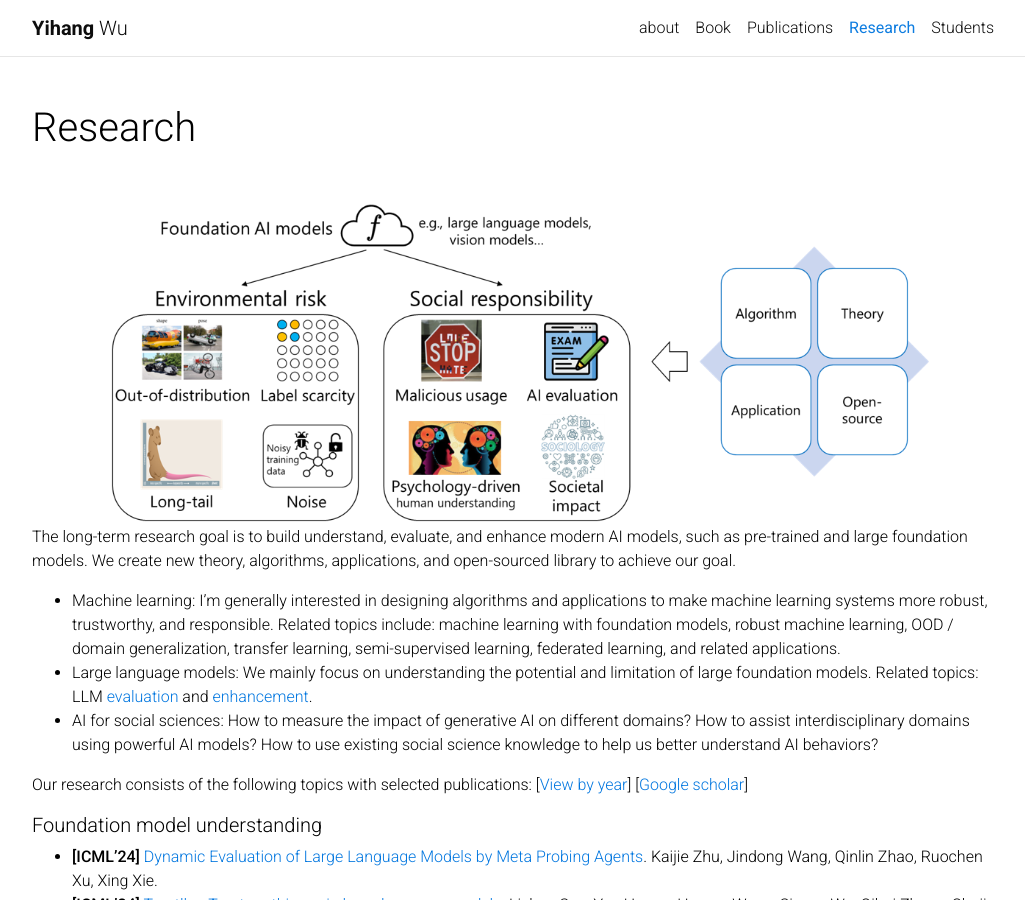
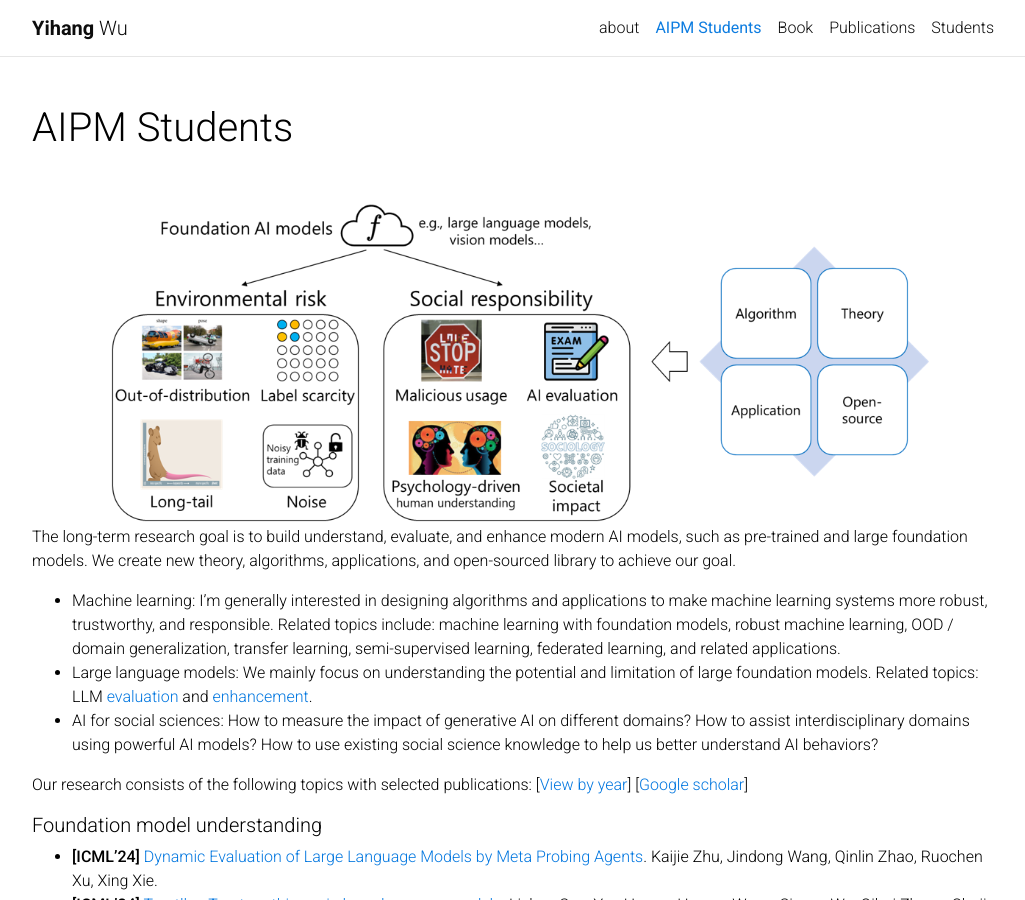
Before and after one commit to AIPMLab/AIPMLab.github.io, a Jekyll site: the page built from _pages/research.md, in a window 1280 px wide and 900 px high. Shown: the whole window, without its empty margins (123-1148 px from the left). Built offline with Jekyll 4.4.1, drawn with Linux system fonts in a browser that asks for light colours; comment, search, counter and statistics services are not loaded.

Commit message:
Update research.md

```diff
--- a/_pages/research.md
+++ b/_pages/research.md
@@ -1,7 +1,7 @@
 ---
 layout: page
 permalink: /research/
-title: Research
+title: AIPM Students
 nav: true
 ---
 
```
